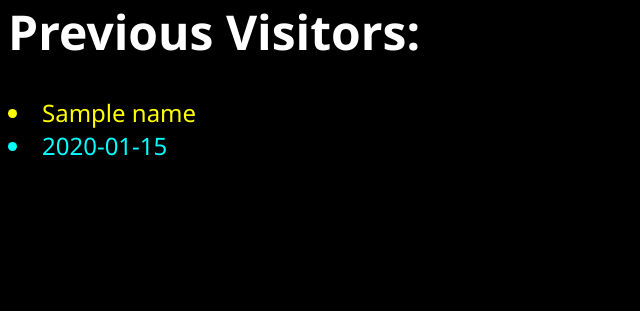
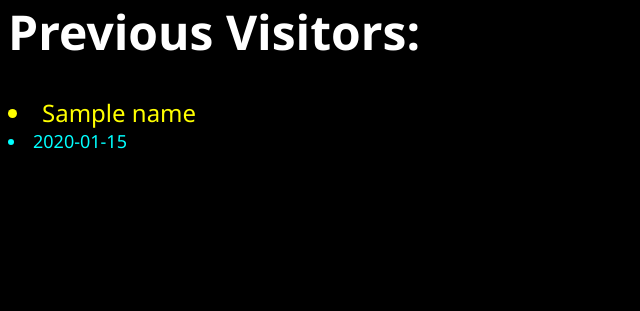
Before and after one commit to ShubhayuSingha/shubhayu, a Node server app: page /peoplebefore in a window 1280 px wide. Shown: the part 173-484 px from the top of the page, without its empty margins (0-640 px from the left). Run offline with Node 20, Linux system fonts and the light colour scheme; tables that the repository leaves empty hold one stand-in row (values such as "Sample post"); some libraries are stand-ins or nearby versions.

Commit message:
Update peoplebefore.ejs

```diff
--- a/views/peoplebefore.ejs
+++ b/views/peoplebefore.ejs
@@ -13,7 +13,7 @@
 
     <% namesList.forEach(name =>{ %>
         <li style="color: yellow"><%= name.name %></li>
-        <li style="color:aqua"><%= name.displayTime %></li><br>
+        <li style="color:aqua; font-size: 18px"><%= name.displayTime %></li><br>
     <% }) %>
 
 </body>
```
